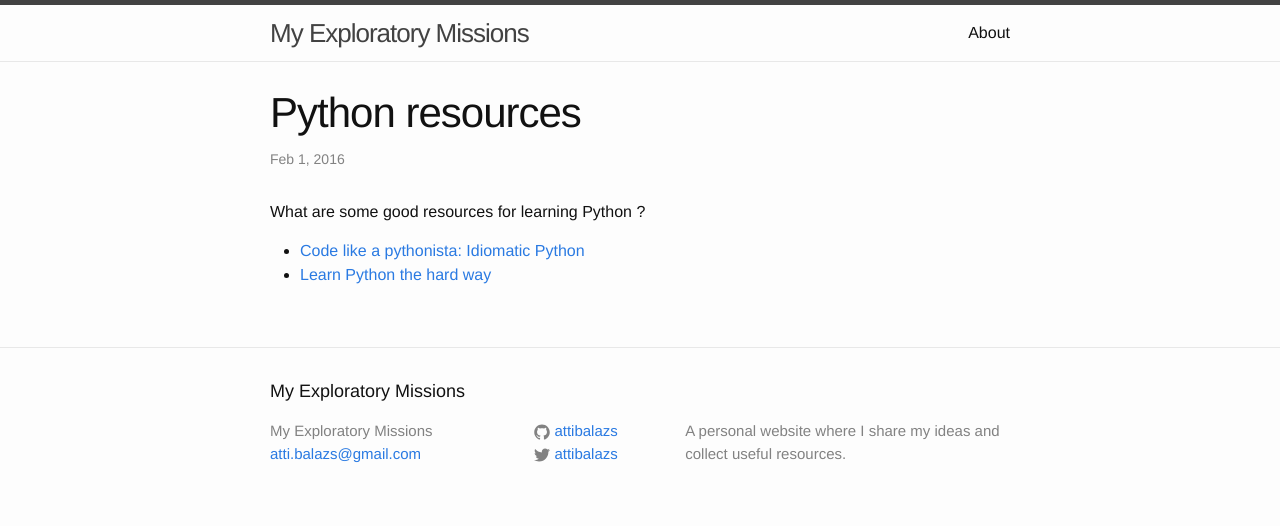
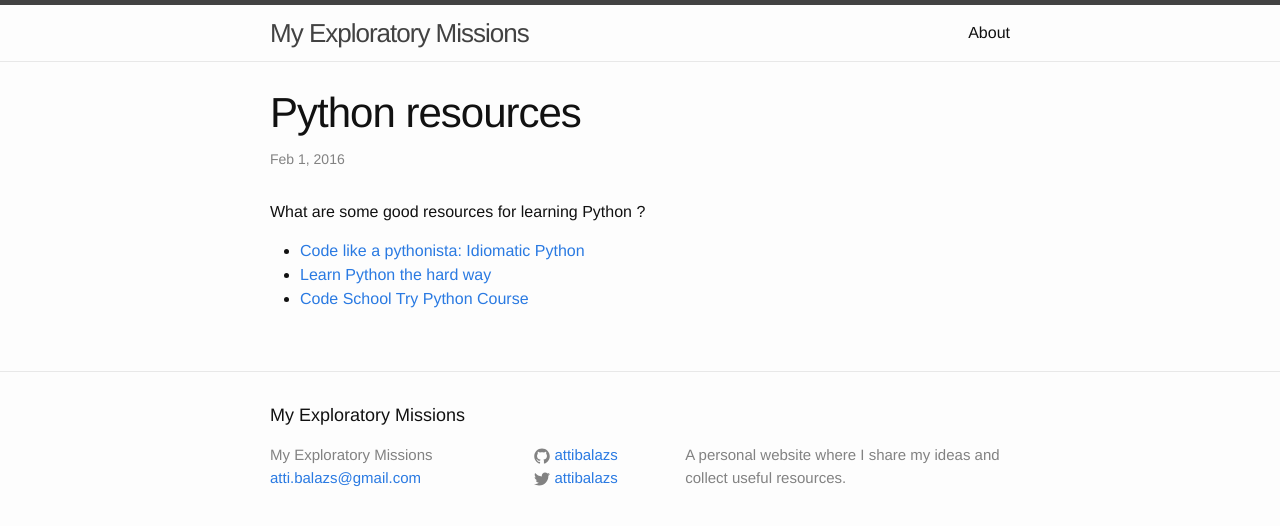
Before and after one commit to gspanoae/softwareranch.github.io, a Jekyll site: the page built from _posts/2016-02-01-python-resources.md, in a window 1280 px wide. Shown: the top 526 px of the page. Built offline with Jekyll 4.4.1, drawn with Linux system fonts in a browser that asks for light colours.

Commit message:
added code school link

```diff
--- a/_posts/2016-02-01-python-resources.md
+++ b/_posts/2016-02-01-python-resources.md
@@ -9,3 +9,4 @@ What are some good resources for learning Python ?
 
 *   [Code like a pythonista: Idiomatic Python](http://python.net/~goodger/projects/pycon/2007/idiomatic/handout.html)
 *   [Learn Python the hard way](http://learnpythonthehardway.org/book/)
+*   [Code School Try Python Course](https://www.codeschool.com/courses/try-python)
```
